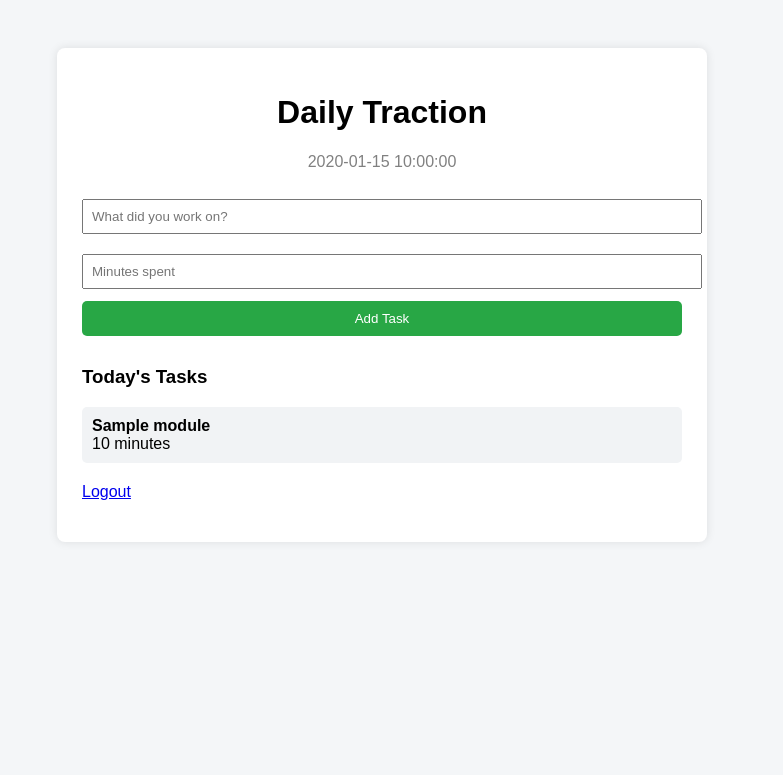
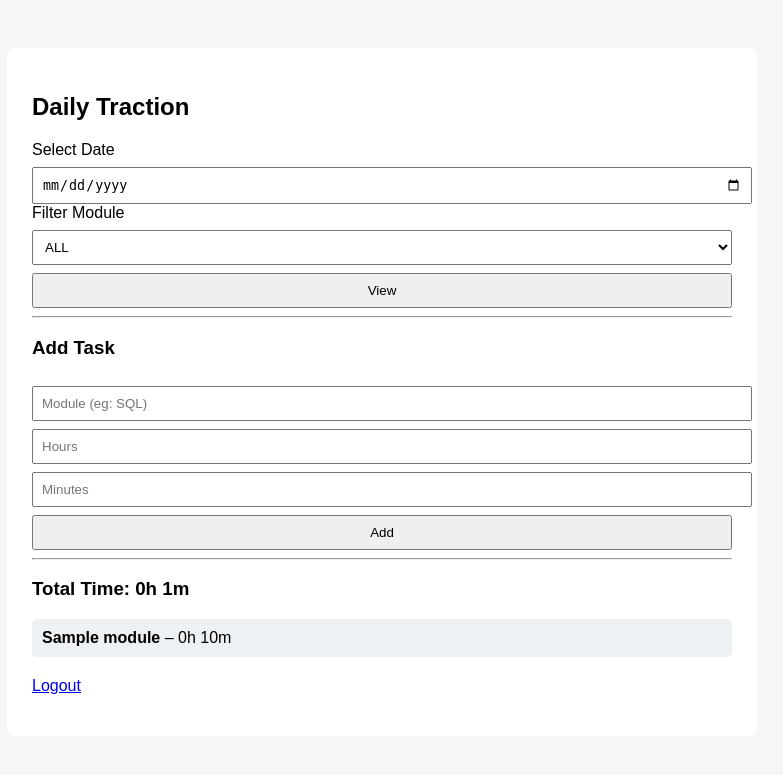
Before and after one commit to Dhusyanthontraining/Task_manager_app, a Flask app: template templates/index.html in a window 1280 px wide. Shown: the top 775 px of the page, without its empty margins (258-1041 px from the left). Run offline with Flask 3, Linux system fonts and the light colour scheme; the template is opened without the code that fills it: most values are stand-ins (such as "Sample title", 1, 10 or a date in 2020).

Commit message:
Update index.html

```diff
--- a/templates/index.html
+++ b/templates/index.html
@@ -3,105 +3,64 @@
 <head>
     <title>Daily Traction</title>
     <style>
-        body {
-            font-family: Arial, sans-serif;
-            background-color: #f4f6f8;
-            padding: 40px;
-        }
-
-        .container {
-            max-width: 600px;
-            margin: auto;
-            background: white;
-            padding: 25px;
-            border-radius: 8px;
-            box-shadow: 0 0 10px rgba(0,0,0,0.1);
-        }
-
-        h1 {
-            text-align: center;
-        }
-
-        .date {
-            text-align: center;
-            color: gray;
-            margin-bottom: 20px;
-        }
-
-        .add-btn {
-            width: 100%;
-            padding: 12px;
-            font-size: 16px;
-            background-color: #2d89ef;
-            color: white;
-            border: none;
-            border-radius: 5px;
-            cursor: pointer;
-        }
-
-        .form-box {
-            margin-top: 20px;
-        }
-
-        input {
-            width: 100%;
-            padding: 8px;
-            margin-top: 8px;
-            margin-bottom: 12px;
-        }
-
-        .save-btn {
-            background-color: #28a745;
-            color: white;
-            padding: 10px;
-            border: none;
-            width: 100%;
-            border-radius: 5px;
-            cursor: pointer;
-        }
-
-        .task {
-            background: #f1f3f5;
-            padding: 10px;
-            border-radius: 5px;
-            margin-top: 10px;
-        }
+        body { font-family: Arial; background:#f4f6f8; padding:40px; }
+        .container { max-width:700px; margin:auto; background:white; padding:25px; border-radius:8px; }
+        input, select, button { padding:8px; margin-top:8px; width:100%; }
+        .task { background:#eef1f4; padding:10px; margin-top:10px; border-radius:5px; }
     </style>
 </head>
 
 <body>
+<div class="container">
 
-<div class="container">
-    <h1>Daily Traction</h1>
-    <div class="date">{{ today }}</div>
+<h2>Daily Traction</h2>
+
+<!-- DATE SELECT -->
+<form method="GET">
+    <label>Select Date</label>
+    <input type="date" name="date" value="{{ selected_date }}">
+
+    <label>Filter Module</label>
+    <select name="module">
+        <option value="all" {% if module_filter == "all" %}selected{% endif %}>ALL</option>
+        {% for task in history %}
+            <option value="{{ task.module }}">{{ task.module }}</option>
+        {% endfor %}
+    </select>
+
+    <button type="submit">View</button>
+</form>
+
+<hr>
 
 <!-- ADD TASK -->
-    <div class="form-box">
+<h3>Add Task</h3>
 <form method="POST" action="/add">
-            <input type="text" name="module" placeholder="What did you work on?" required>
-            <input type="number" name="duration_minutes" placeholder="Minutes spent" min="1" required>
-            <button class="save-btn" type="submit">Add Task</button>
+    <input type="hidden" name="date" value="{{ selected_date }}">
+    <input type="text" name="module" placeholder="Module (eg: SQL)" required>
+    <input type="number" name="hours" placeholder="Hours" min="0">
+    <input type="number" name="minutes" placeholder="Minutes" min="0" max="59">
+    <button type="submit">Add</button>
 </form>
-    </div>
 
-    <!-- TASK HISTORY -->
-    <h3 style="margin-top:30px;">Today's Tasks</h3>
+<hr>
 
+<!-- SUMMARY -->
+<h3>Total Time: {{ total_minutes // 60 }}h {{ total_minutes % 60 }}m</h3>
+
+<!-- TASK LIST -->
 {% if history %}
     {% for task in history %}
         <div class="task">
-                <strong>{{ task.module }}</strong><br>
-                {{ task.minutes }} minutes
+            <b>{{ task.module }}</b> – {{ task.minutes // 60 }}h {{ task.minutes % 60 }}m
         </div>
     {% endfor %}
 {% else %}
-        <p>No tasks logged yet.</p>
+    <p>No tasks for this date.</p>
 {% endif %}
 
-    <p style="margin-top:20px;">
-        <a href="/logout">Logout</a>
-    </p>
+<p style="margin-top:20px;"><a href="/logout">Logout</a></p>
+
 </div>
-
 </body>
 </html>
```
Lines whose indentation alone changed are shown as unchanged.
